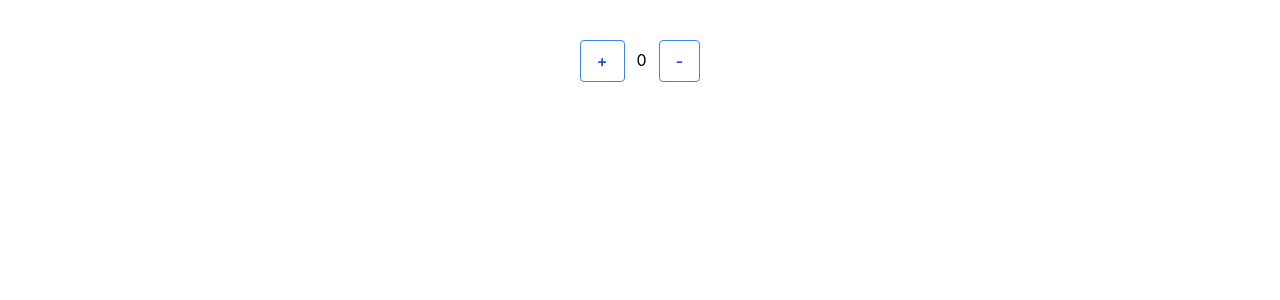
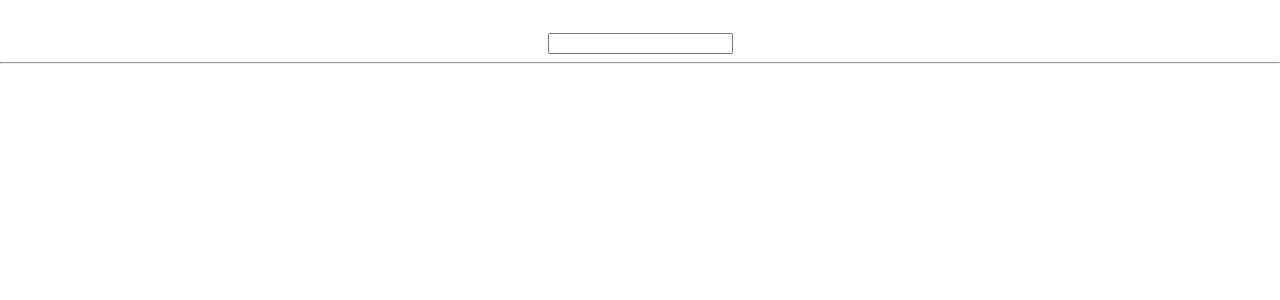
Before and after one commit to Bhasker-reddyr/react-playground, a React (Create React App) app: page / in a window 1280 px wide. Shown: the top 300 px of the page. Built offline with nearby package versions, Linux system fonts and the light colour scheme.

Commit message:
Todo example with useReduce

```diff
--- a/src/App.css
+++ b/src/App.css
@@ -36,3 +36,11 @@
     transform: rotate(360deg);
   }
 }
+
+.container{
+  margin-top: 2rem;
+  display: flex;
+  flex-direction: row;
+  justify-content: center;
+  align-items: center;
+}
--- a/src/App.js
+++ b/src/App.js
@@ -1,21 +1,55 @@
-import React, { useState } from 'react';
+import React, { useReducer, useState } from 'react';
 import './App.css';
+import Todos from './Todos';
+export const ACTIONS = {
+  ADD_TODO: 'add-todo',
+  TOGGLE_TODO: 'toggle-todo',
+  DELETE_TODO: 'delete-todo',
+}
 function App() {
-const [count, setCount] = useState(0)
-function increment(){
-  setCount(prev=> prev+1)
-}
-function decrement(){
-  setCount(prev=> prev-1)
-}
-return (
-    <div className='flex justify-center gap-3 my-10'>
-    <button className='bg-transparent hover:bg-blue-500 text-blue-700 font-semibold hover:text-white py-2 px-4 border border-blue-500 hover:border-transparent rounded'
-     onClick={increment}>+</button>
-    <span className='py-2'>{count} </span>
-    <button className='bg-transparent hover:bg-blue-500 text-blue-700 font-semibold hover:text-white py-2 px-4 border border-blue-500 hover:border-transparent rounded'
-     onClick={decrement}>-</button>
-    </div>
+  const [name, setName] = useState('')
+  const [todos, dispatch] = useReducer(reducer, [])
+
+  function reducer(todos, action) {
+    switch (action.type) {
+      case ACTIONS.ADD_TODO:
+        return [...todos, newTodo(action.payload)]
+      case ACTIONS.TOGGLE_TODO:
+        return todos.map((todo) => {
+          if (todo.id === action.payload.id) {
+            return { ...todo, completed: !todo.completed }
+          }
+          return todo
+        })
+      case ACTIONS.DELETE_TODO:
+        return todos.filter(todo => todo.id !== action.payload.id)
+      default:
+        return todos
+    }
+  }
+
+  function newTodo(payload) {
+    return { id: new Date(), name: payload.name, completed: false }
+  }
+
+  function handleSubmit(e) {
+    e.preventDefault();
+    dispatch({ type: ACTIONS.ADD_TODO, payload: { name } });
+    setName('')
+  }
+  return (
+    <>
+      <div className='container'>
+        <form onSubmit={handleSubmit}>
+          <input type="text" value={name} onChange={(e) => { setName(e.target.value) }} />
+        </form>
+      </div>
+      <hr />
+      {todos.map((todo => {
+        return <Todos key={todo.id} todo={todo} dispatch={dispatch} />
+      }))
+      }
+    </>
   );
 }
 
--- /dev/null
+++ b/src/Todos.css
@@ -0,0 +1,7 @@
+.todoWrapper{
+    display: flex;
+    justify-content: center;
+    align-items: center;
+    gap: 1rem;
+    margin: 1rem;
+}
--- /dev/null
+++ b/src/Todos.js
@@ -0,0 +1,17 @@
+import React from 'react';
+import './Todos.css'
+import {ACTIONS} from './App.js'
+
+function Todos({ todo , dispatch}) {
+    return (
+        <div className='todoWrapper'>
+            <span style={{ color: todo.completed ? "#aaa" : "#000" }}>
+                {todo.name}
+            </span>
+            <button onClick={()=>dispatch({type: ACTIONS.TOGGLE_TODO, payload: {id: todo.id}})}>Toggle</button>
+            <button onClick={()=> dispatch({type:ACTIONS.DELETE_TODO, payload:{id: todo.id}})}>Delete</button>
+        </div>
+    );
+}
+
+export default Todos;
--- a/src/index.css
+++ b/src/index.css
@@ -1,6 +1,6 @@
-@tailwind base;
+/* @tailwind base;
 @tailwind components;
-@tailwind utilities;
+@tailwind utilities; */
 body {
   margin: 0;
   font-family: -apple-system, BlinkMacSystemFont, 'Segoe UI', 'Roboto', 'Oxygen',
```
